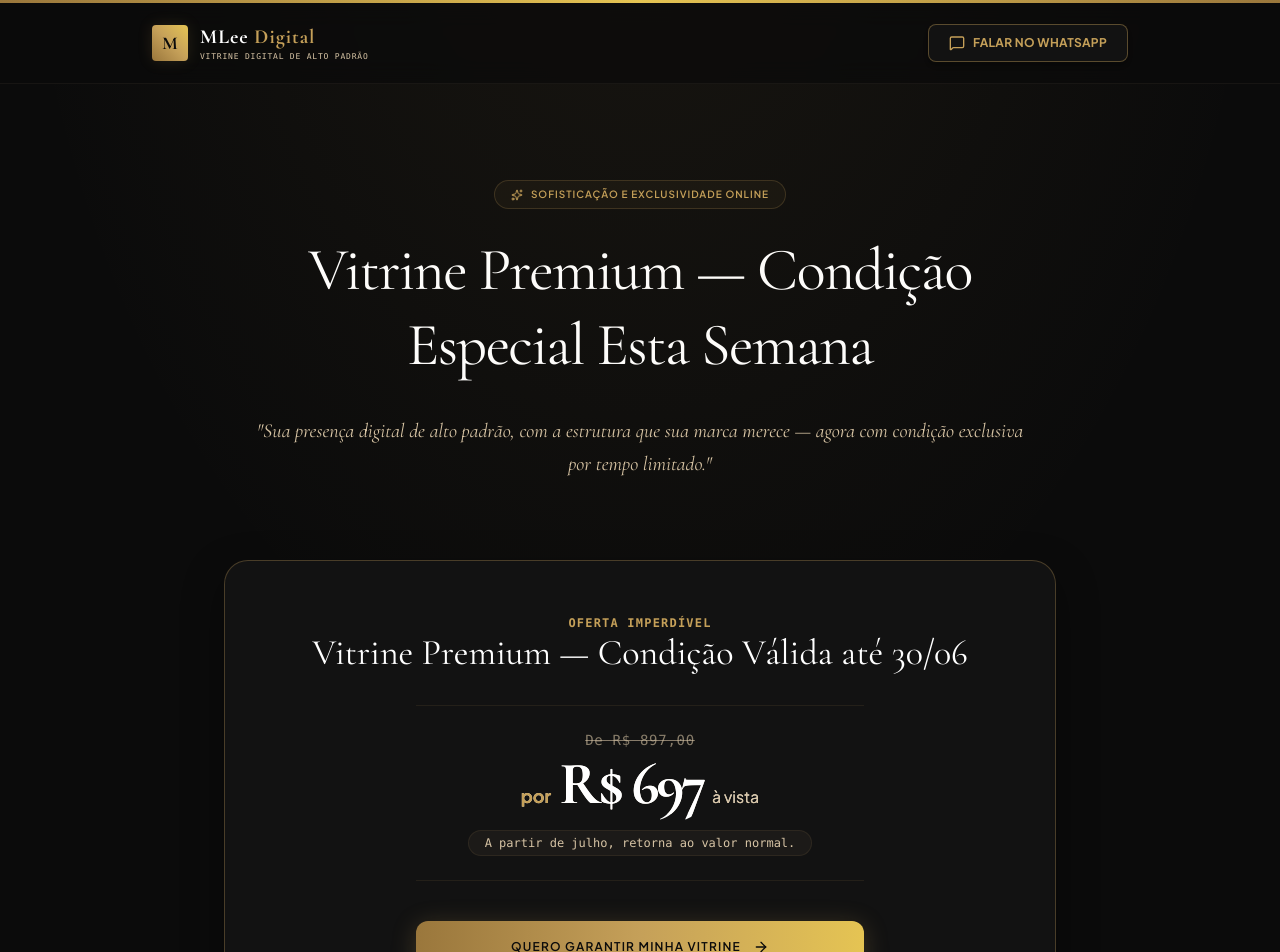
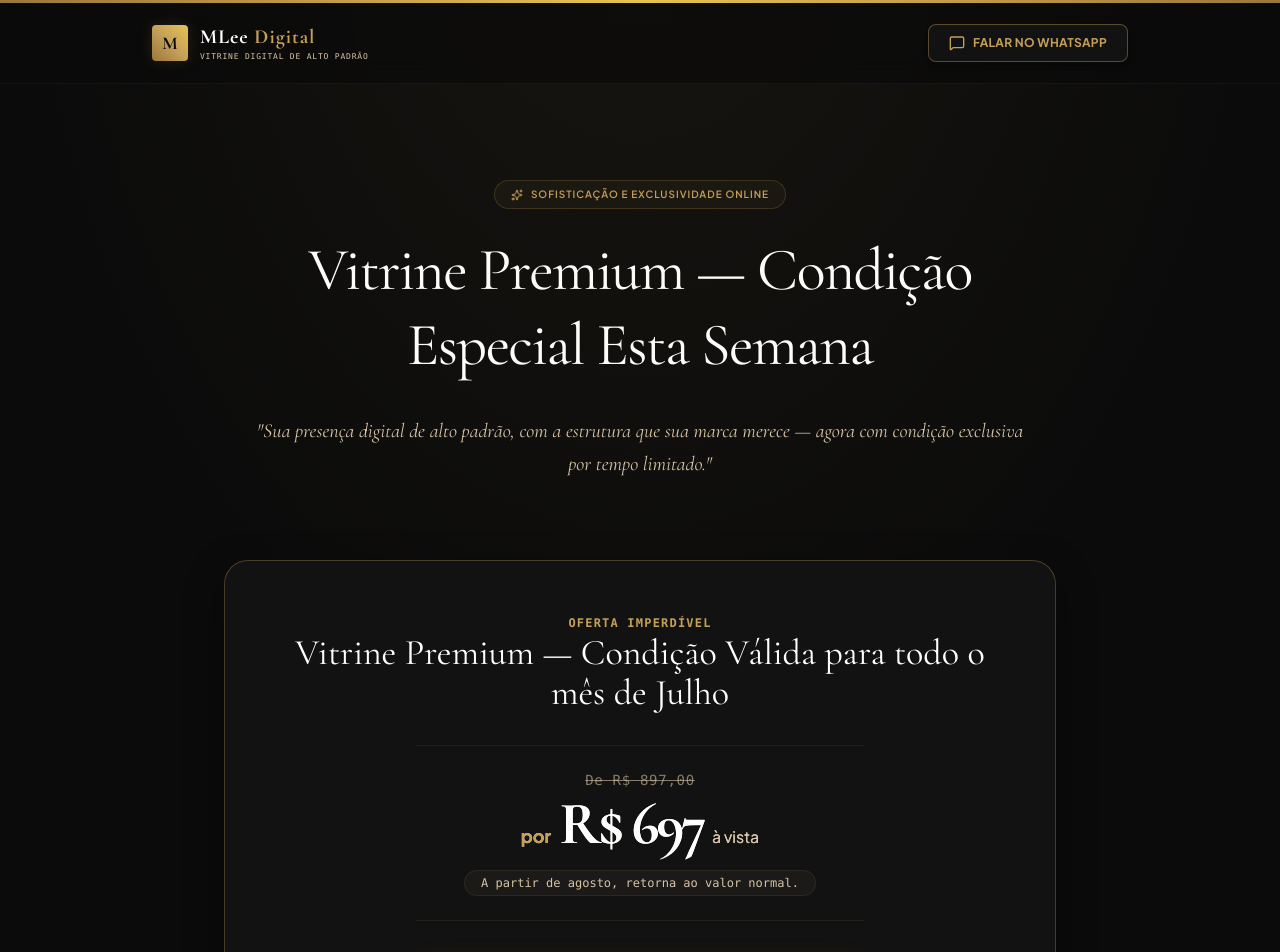
Before and after one commit to marcialeandra832-cmyk/P-gina-de-vendas-vitrine-premium, a React (Vite) app: page / in a window 1280 px wide. Shown: the top 952 px of the page. Built offline with nearby package versions, Linux system fonts and the light colour scheme.

Commit message:
feat: update promotion period to July
Extend the Vitrine Premium special offer through July and adjust the price reversion notice to August.

```diff
--- a/src/App.tsx
+++ b/src/App.tsx
@@ -81,7 +81,7 @@ export default function App() {
             <div className="space-y-2">
               <span className="text-brand-gold uppercase tracking-widest text-xs font-bold font-mono">Oferta Imperdível</span>
               <h2 className="text-2xl sm:text-3xl md:text-4xl font-normal text-white text-elegant-serif">
-                Vitrine Premium — Condição Válida até 30/06
+                Vitrine Premium — Condição Válida para todo o mês de Julho
               </h2>
             </div>
 
@@ -97,7 +97,7 @@ export default function App() {
                 <span className="text-base text-brand-nude-taupe font-sans ml-1">à vista</span>
               </div>
               <p className="text-xs text-brand-nude-taupe mt-3 px-4 py-1 bg-brand-nude-dark/40 text-brand-nude-beige border border-brand-gold/10 rounded-full font-mono">
-                A partir de julho, retorna ao valor normal.
+                A partir de agosto, retorna ao valor normal.
               </p>
             </div>
 
```
